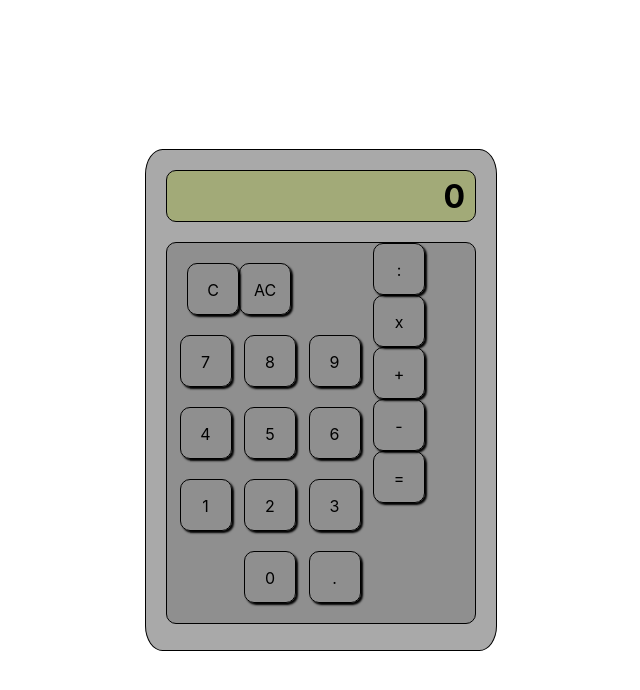
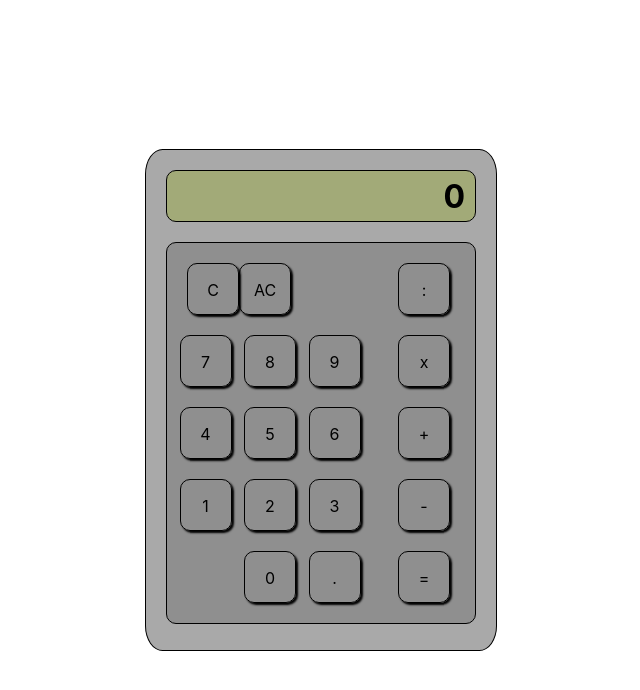
Before and after one commit to mrkshx/calculator, a React (Create React App) app: page / in a window 1280 px wide. Shown: the top 690 px of the page, without its empty margins (319-959 px from the left). Built offline with nearby package versions, Linux system fonts and the light colour scheme.

Commit message:
added alignment of operator keys

```diff
--- a/src/style/operator_pad.scss
+++ b/src/style/operator_pad.scss
@@ -1,4 +1,10 @@
 #operator_pad {
   display: flex;
   flex-direction: column;
+  align-items: center;
+  padding-top: 10px;
 }
+
+.operator_key {
+  margin: 10px 0;
+}
```
